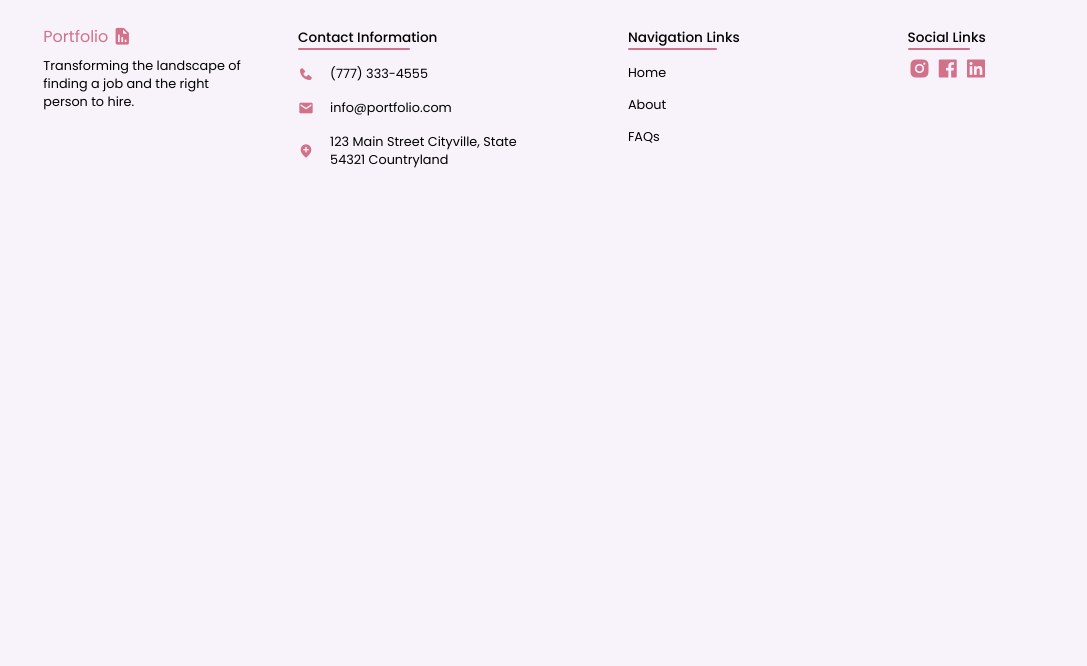
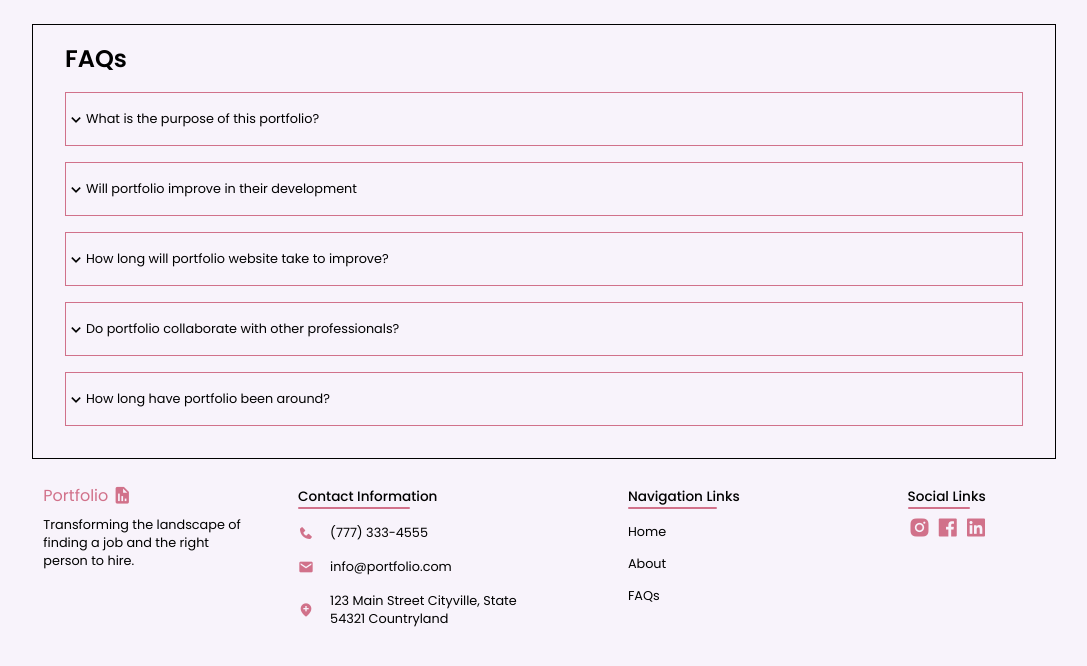
Before and after one commit to ClarenceChoJinHeng/Portfolio-Management-System, a PHP site: page /faq.php in a window 1280 px wide. Shown: the part 67-733 px from the top of the page, without its empty margins (96-1183 px from the left). Run offline with PHP 8.4, Linux system fonts and the light colour scheme.

Commit message:
Added FAQs

```diff
--- a/client/css/faq.css
+++ b/client/css/faq.css
@@ -1,3 +1,49 @@
 @import url(style.css);
 
 /* MANAGED BY JAKE */
+
+.faq__title {
+  margin-left: 1rem;
+}
+
+.first__faq,
+.second__faq,
+.third__faq,
+.fourth__faq,
+.fifth__faq {
+  border: 1px solid var(--accent);
+  text-align: justify;
+  margin: 1rem;
+}
+
+.faq__div {
+  display: flex;
+  flex-direction: row;
+  margin-top: 1rem;
+  align-items: center;
+  position: relative;
+  /* gap: 1rem; */
+  font-size: 0.8rem;
+}
+
+.description__container {
+  max-width: 20rem;
+  font-size: 0.75rem;
+  /* border: 1px solid black; */
+  margin: 1rem 1rem;
+}
+
+.faq__description {
+  display: none;
+}
+
+/* ===== RESPONSIVE DESIGN ===== */
+
+@media screen and (min-width: 768px) {
+  .main__container {
+    position: relative;
+    border: 1px solid black;
+    padding: 1rem;
+    justify-content: center;
+  }
+}
--- a/client/faq.php
+++ b/client/faq.php
@@ -1,11 +1,12 @@
-<!-- MANAGED BY JAKE -->
-
 <!DOCTYPE html>
 <html lang="en">
 
 <head>
     <meta charset="UTF-8">
     <meta name="viewport" content="width=device-width, initial-scale=1.0">
+
+    <!-- CSS LINK -->
+    <link rel="stylesheet" href="css/faq.css">
     <title>FAQs Page - Portfolio Management System</title>
 </head>
 
@@ -15,7 +16,60 @@ include("header.php");
 ?>
 
 <body>
+    <main class="main__container container">
+        <section class="faq__container">
+            <h1 class="faq__title">FAQs</h1>
+            <div class="first__faq">
+                <div class="faq__div">
+                    <i class='bx bx-chevron-down'></i> <p>What is the purpose of this portfolio?</p>
+                </div>
 
+                <div class="description__container">
+                    <p class="faq__description">This portfolio serves to highlight my skills, experiences, and projects in [insert relevant field]. It aims to attract potential clients, employers, or collaborators by showcasing my expertise and creativity.</p>
+                </div>
+            </div>
+
+            <div class="second__faq">
+                <div class="faq__div">
+                    <i class='bx bx-chevron-down'></i><p>Will portfolio improve in their development</p>
+                </div>
+
+                <div class="description__container">
+                    <p class="faq__description">Yes, portfolios can improve over time with updates, refinement, and the addition of new projects and skills.</p>
+                </div>
+            </div>
+
+            <div class="third__faq">
+                <div class="faq__div">
+                    <i class='bx bx-chevron-down'></i><p>How long will portfolio website take to improve?</p>
+                </div>
+
+                <div class="description__container">
+                    <p class="faq__description">The timeline for improving a portfolio website varies based on the creator's efforts and the complexity of changes needed. It's an ongoing process with no fixed duration.</p>
+                </div>
+            </div>
+
+            <div class="fourth__faq">
+                <div class="faq__div">
+                    <i class='bx bx-chevron-down'></i> <p>Do portfolio collaborate with other professionals?</p>
+                </div>
+
+                <div class="description__container">
+                    <p class="faq__description">Yes, portfolios often collaborate with other professionals such as photographers, developers, marketers, and designers to deliver comprehensive services and projects.</p>
+                </div>
+            </div>
+
+            <div class="fifth__faq">
+                <div class="faq__div">
+                    <i class='bx bx-chevron-down'></i> <p>How long have portfolio been around?</p>
+                </div>
+
+                <div class="description__container">
+                    <p class="faq__description">Portfolios have been around for centuries, adapting from physical collections to digital platforms. They serve to showcase skills and accomplishments to potential clients, employers, or collaborators.</p>
+                </div>
+            </div>
+        </section>
+    </main>
 </body>
 
 <!-- THIS IS HOW YOU CAN INCLUDE FILES SO YOU CAN REUSE THEM (FOOTER) -->
@@ -23,4 +77,7 @@ include("header.php");
 include("footer.php");
 ?>
 
+<!-- JAVASCRIPT LINK -->
+<script src="js/faq.js"></script>
+
 </html>
--- /dev/null
+++ b/client/js/faq.js
@@ -0,0 +1,20 @@
+document.addEventListener("DOMContentLoaded", function () {
+  const faqDivs = document.querySelectorAll(".faq__div");
+
+  faqDivs.forEach(function (faqDiv) {
+    faqDiv.addEventListener("click", function () {
+      const descriptionContainer = faqDiv.nextElementSibling;
+      const description =
+        descriptionContainer.querySelector(".faq__description");
+      const icon = faqDiv.querySelector("i");
+
+      if (description.style.display === "none") {
+        description.style.display = "block";
+        icon.style.transform = "rotate(180deg)";
+      } else {
+        description.style.display = "none";
+        icon.style.transform = "rotate(0deg)";
+      }
+    });
+  });
+});
--- a/client/login.php
+++ b/client/login.php
@@ -1,5 +1,5 @@
+<!DOCTYPE html>
 <!-- MANAGED BY JAKE -->
-<!DOCTYPE html>
 <html lang="en">
 
 <head>
```
Also changed, not shown: images/IMG-65d06fe5b90e14.10455545.png (added).
